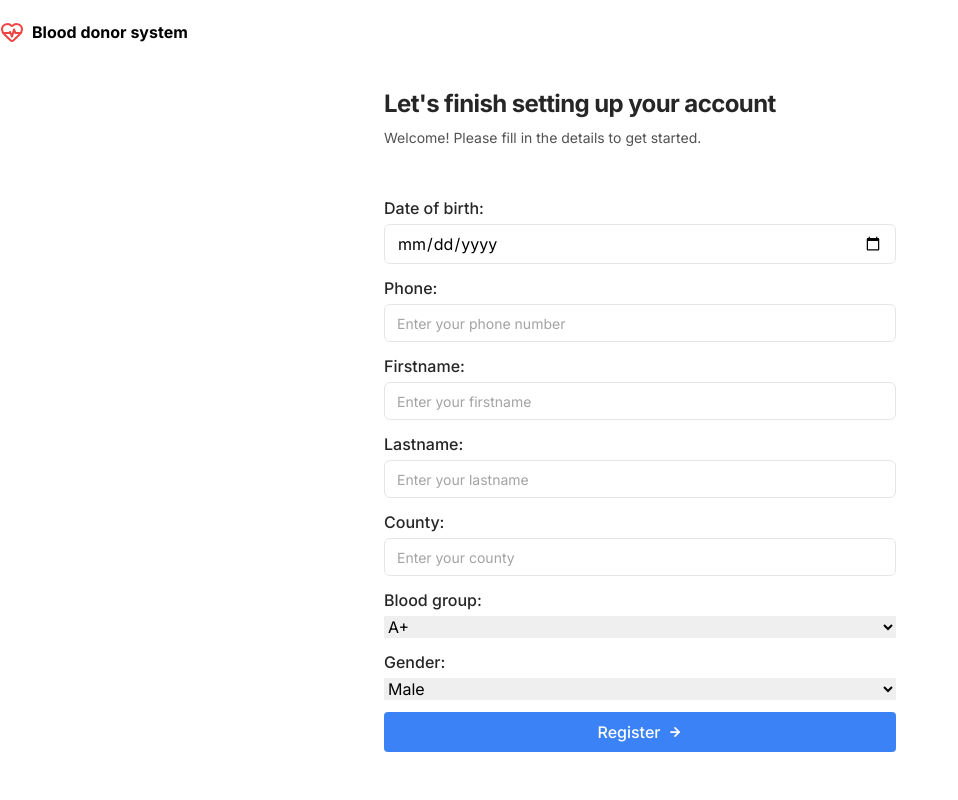
After one commit to Jeff-Maina/blood-donor-system, a Django app: page /user/complete-profile/ in a window 1280 px wide. The commit adds this page. Shown: the whole page, without its empty margins (0-958 px from the left). Run offline with Django 4.2, Linux system fonts and the light colour scheme.

Commit message:
feat: add profile completion form and logic

```diff
--- a/bloodDonorSystem/static/src/styles.css
+++ b/bloodDonorSystem/static/src/styles.css
@@ -601,6 +601,10 @@ video {
   height: 100%;
 }
 
+.max-h-\[60vh\] {
+  max-height: 60vh;
+}
+
 .w-full {
   width: 100%;
 }
@@ -616,6 +620,10 @@ video {
 .max-w-fit {
   max-width: -moz-fit-content;
   max-width: fit-content;
+}
+
+.max-w-lg {
+  max-width: 32rem;
 }
 
 .max-w-sm {
@@ -706,6 +714,11 @@ video {
   background-color: rgb(254 249 195 / var(--tw-bg-opacity));
 }
 
+.bg-red-500 {
+  --tw-bg-opacity: 1;
+  background-color: rgb(239 68 68 / var(--tw-bg-opacity));
+}
+
 .stroke-blue-500 {
   stroke: #3b82f6;
 }
@@ -741,8 +754,35 @@ video {
   padding-bottom: 0.5rem;
 }
 
+.px-4 {
+  padding-left: 1rem;
+  padding-right: 1rem;
+}
+
+.px-5 {
+  padding-left: 1.25rem;
+  padding-right: 1.25rem;
+}
+
+.px-6 {
+  padding-left: 1.5rem;
+  padding-right: 1.5rem;
+}
+
+.pt-28 {
+  padding-top: 7rem;
+}
+
 .pt-32 {
   padding-top: 8rem;
+}
+
+.pt-16 {
+  padding-top: 4rem;
+}
+
+.pt-6 {
+  padding-top: 1.5rem;
 }
 
 .text-center {
@@ -904,3 +944,10 @@ video {
 .hover\:underline:hover {
   text-decoration-line: underline;
 }
+
+@media (min-width: 1024px) {
+  .lg\:px-0 {
+    padding-left: 0px;
+    padding-right: 0px;
+  }
+}
--- a/bloodDonorSystem/templates/base.html
+++ b/bloodDonorSystem/templates/base.html
@@ -20,7 +20,7 @@
 
 
 <body>
-    <nav id="navbar" class="w-full h-16 flex items-center justify-between mx-auto max-w-7xl">
+    <nav id="navbar" class="w-full px-6 lg:px-0 h-16 flex items-center justify-between mx-auto max-w-7xl">
 
         <div class="">
             <div class="flex items-center gap-2">
--- /dev/null
+++ b/bloodDonorSystem/templates/user/complete-profile.html
@@ -0,0 +1,32 @@
+{% extends "base.html" %}
+
+{% block title %} Blood Donor System | User Signup{% endblock %}
+
+{% block navbar%} {% endblock %}
+
+{% block content %}
+<div class="w-full max-w-7xl mx-auto pt-6">
+   <div class="max-w-lg mx-auto flex flex-col gap-6 items-start">
+
+      <div class="flex flex-col gap-2">
+         <h1 class="text-2xl font-bold tracking-tight text-neutral-800">Let's finish setting up your account</h1>
+         <p class=" text-neutral-600 text-sm  mb-6">
+            Welcome! Please fill in the details to get started.
+
+         </p>
+      </div>
+
+      <form method="POST" action="{% url 'complete-profile' %}" class="form w-full">
+         {% csrf_token %}
+
+         {{form.as_p}}
+         <button type="submit"
+            class="bg-blue-500 hover:bg-blue-600 transition-all p-2 flex items-center gap-2 px-3 rounded py-2 justify-center font-medium text-white">Register
+            <i data-lucide="arrow-right" class="size-3.5" stroke-width="3"></i>
+         </button>
+      </form>
+
+
+   </div>
+</div>
+{% endblock %}
--- a/bloodDonorSystem/users/form.py
+++ b/bloodDonorSystem/users/form.py
@@ -2,17 +2,37 @@ from django import forms
 from .models import CustomUser, UserProfile
 
 
+BLOOD_TYPES = [
+    ('A+', 'A+'),
+    ('A-', 'A-'),
+    ('B+', 'B+'),
+    ('B-', 'B-'),
+    ('O+', 'O+'),
+    ('O-', 'O-'),
+    ('AB+', 'AB+'),
+    ('AB-', 'AB-'),
+]
+
+
+GENDERS = [
+    ('Male', 'Male'),
+    ('Female', 'Female'),
+    ('Other', 'Other')
+]
+
+
 class RegisterUserForm(forms.ModelForm):
-    password = forms.CharField(widget=forms.PasswordInput(attrs={"placeholder" : "Password"}))
+    password = forms.CharField(widget=forms.PasswordInput(
+        attrs={"placeholder": "Password"}))
     password_confirm = forms.CharField(
-        widget=forms.PasswordInput(attrs={"placeholder" : "Confirm Password"}), label="Confirm Password")
+        widget=forms.PasswordInput(attrs={"placeholder": "Confirm Password"}), label="Confirm Password")
 
     class Meta:
         model = CustomUser
         fields = ['email']
         widgets = {
             "email": forms.TextInput(attrs={'placeholder': 'Enter your email'}),
- }
+        }
 
     def clean(self):
         cleaned_data = super().clean()
@@ -35,4 +55,28 @@ class RegisterUserForm(forms.ModelForm):
 class UserProfileForm(forms.ModelForm):
     class Meta:
         model = UserProfile
-        fields = ['county']
+        fields = [
+            'date_of_birth',
+            'phone',
+            'firstname',
+            'lastname',
+            'county',
+            'blood_group',
+            'gender',
+        ]
+
+        widgets = {
+            'date_of_birth': forms.DateInput(attrs={'type': 'date'}),
+            'phone': forms.TextInput(attrs={'placeholder': 'Enter your phone number'}),
+            'firstname': forms.TextInput(attrs={'placeholder': 'Enter your firstname'}),
+            'lastname': forms.TextInput(attrs={'placeholder': 'Enter your lastname'}),
+            'county': forms.TextInput(attrs={'placeholder': 'Enter your county'}),
+            'blood_group': forms.Select(choices=BLOOD_TYPES),
+            'gender': forms.Select(choices=GENDERS),
+        }
+
+    def complete_profile(self):
+        if self.is_valid:
+            profile = self.save()
+
+            return profile
--- a/bloodDonorSystem/users/models.py
+++ b/bloodDonorSystem/users/models.py
@@ -25,15 +25,13 @@ class CustomUser(AbstractBaseUser, PermissionsMixin):
 
 class UserProfile(models.Model):
     user = models.OneToOneField(CustomUser, on_delete=models.CASCADE)
+    firstname = models.CharField(max_length=15,null=True)
+    lastname = models.CharField(max_length=15,null=True)
     date_of_birth = models.DateField()
     phone = models.CharField(max_length=15)
     county = models.CharField(max_length=100)
-    address = models.TextField()
     blood_group = models.CharField(max_length=3)
     gender = models.CharField(max_length=50)
-    weight = models.FloatField()
-    hemoglobin_level = models.FloatField()
-    is_in_good_health = models.BooleanField(default=True)
     emergency_contact_name = models.CharField(max_length=100, blank=True)
     emergency_contact_phone = models.CharField(max_length=15, blank=True)
 
--- a/bloodDonorSystem/users/urls.py
+++ b/bloodDonorSystem/users/urls.py
@@ -4,5 +4,7 @@ from . import views
 
 urlpatterns = [
     path("", views.home_view, name="dashboard"),
-    path("register/", views.register_user, name="register")
+    path("register/", views.register_user, name="register"),
+    path("complete-profile/", views.complete_profile, name="complete-profile"),
+    path("dashboard/", views.dashboard, name='dashboard')
 ]
--- a/bloodDonorSystem/users/views.py
+++ b/bloodDonorSystem/users/views.py
@@ -1,5 +1,5 @@
 from django.shortcuts import render, redirect
-from .form import RegisterUserForm
+from .form import RegisterUserForm, UserProfileForm
 from .models import CustomUser
 from django.contrib.auth import authenticate, login, logout
 
@@ -31,7 +31,26 @@ def register_user(request):
             )
 
             login(request, user)
-            return redirect("home")
+            return redirect("complete-profile")
     else:
         form = RegisterUserForm()
     return render(request, "user/register.html", {'form': form})
+
+
+def complete_profile(request):
+    if request.method == "POST":
+
+        form = UserProfileForm(request.POST)
+        if form.is_valid():
+            profile = form.save(commit=False)
+            profile.user = request.user
+
+            profile.save()
+            return redirect("dashboard")
+    else:
+        form = UserProfileForm()
+    return render(request, "user/complete-profile.html", {"form": form})
+
+
+def dashboard(request):
+    return render(request, 'user/dashboard')
```
Also changed, not shown: bloodDonorSystem/templates/user/dashboard.html (added, +11 -0 lines), bloodDonorSystem/users/migrations/0002_userprofile.py (added), bloodDonorSystem/users/migrations/0003_remove_userprofile_address_and_more.py (added).
